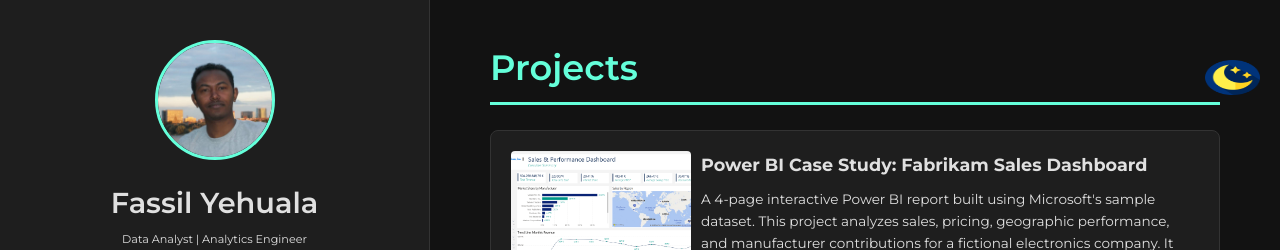
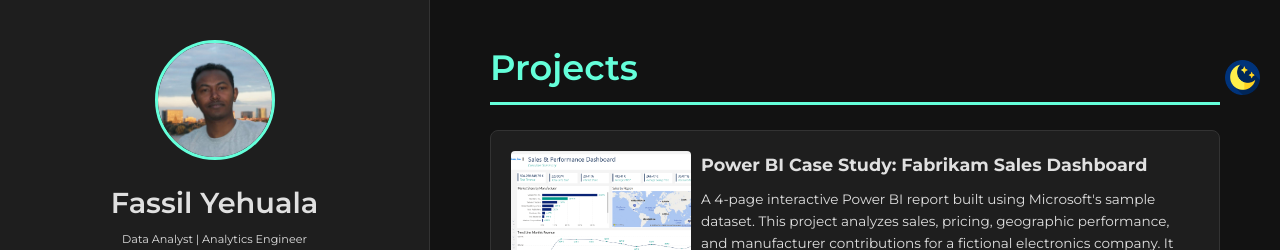
Before and after one commit to Fassilsis/fassilsis.github.io, a Jekyll site: the page built from index.md, in a window 1280 px wide. Shown: the top 250 px of the page. Built offline with Jekyll 4.4.1, drawn with Linux system fonts in a browser that asks for light colours.

Commit message:
Update style.css

```diff
--- a/assets/css/style.css
+++ b/assets/css/style.css
@@ -382,8 +382,8 @@ body.light {
 #theme-toggle {
   position: fixed;
   top: 400px;
-  right: 20px;
-  width: 55px;
+  right: 40px;
+  width: 35px;
   height: 35px;
   cursor: pointer;
   z-index: 1000;
```
